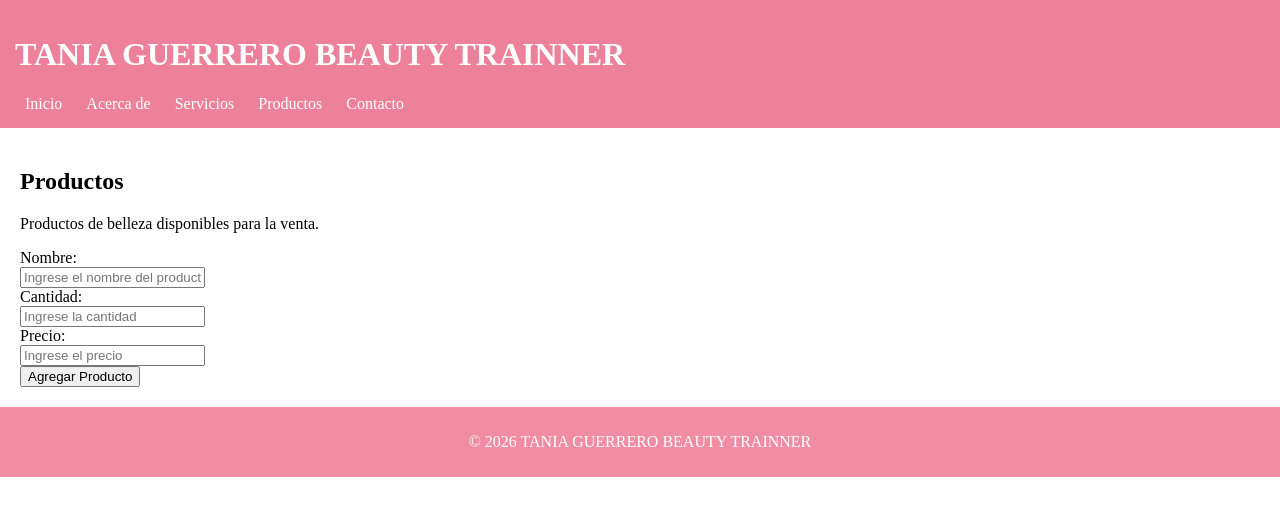
After one commit to tpguerrero28/PROYECTO-TANIAGUERREROBEAUTYTRAINNER, a Flask app: template templates/producto_form.html in a window 1280 px wide. The commit adds this page. Shown: the top 516 px of the page. Run offline with Flask 3, Linux system fonts and the light colour scheme; the template is opened without the code that fills it, so the values that code supplies are empty; parts of the project's set-up code (start-up, migrations or seed data) failed here and were passed over.

Commit message:
Primer commit: estructura inicial del proyecto Flask

```diff
--- a/app.py
+++ b/app.py
@@ -1,18 +1,74 @@
-from flask import Flask, render_template
+from flask import Flask, render_template, url_for, request, redirect, flash
+from form import ProductoForm
+from models import Producto, Inventario
+from database import conectar_db, crear_tabla
 
 app = Flask(__name__)
+app.config['SECRET_KEY'] = 'clave-secreta'
+inventario = Inventario()
+crear_tabla()
 
 @app.route('/')
 def inicio():
-    return render_template('index.html')
+    return render_template('Inicio.html')
 
-@app.route('/reserva/<cliente>')
-def reserva(cliente):
-    return f'Bienvenida {cliente}, tu reserva fue registrada.'
+@app.route('/productos', methods=['GET', 'POST'])
+def productos():
+    form = ProductoForm()
+    if form.validate_on_submit():
+        nombre = form.nombre.data
+        cantidad = form.cantidad.data
+        precio = form.precio.data
 
-@app.route('/servicio/<nombre>')
-def servicio(nombre):
-    return f'Servicio: {nombre}'
+        # Guardar en SQLite
+        conn = conectar_db()
+        cursor = conn.cursor()
+        cursor.execute("INSERT INTO productos (nombre, cantidad, precio) VALUES (?, ?, ?)",
+                       (nombre, cantidad, precio))
+        conn.commit()
+        conn.close()
+        flash('Producto agregado con éxito!', 'success')
+        return redirect(url_for('productos'))
+
+    # Traer productos de SQLite
+    conn = conectar_db()
+    cursor = conn.cursor()
+    cursor.execute("SELECT * FROM productos")
+    productos_db = cursor.fetchall()
+    conn.close()
+    inventario.productos = {p[0]: Producto(*p) for p in productos_db}
+
+    return render_template('inventario.html', productos=inventario.mostrar_todos(), form=form)
+
+@app.route('/eliminar_producto/<int:id_producto>')
+def eliminar_producto(id_producto):
+    conn = conectar_db()
+    cursor = conn.cursor()
+    cursor.execute("DELETE FROM productos WHERE id=?", (id_producto,))
+    conn.commit()
+    conn.close()
+    flash('Producto eliminado!', 'warning')
+    return redirect(url_for('productos'))
+
+@app.route('/actualizar_producto/<int:id_producto>', methods=['GET', 'POST'])
+def actualizar_producto(id_producto):
+    conn = conectar_db()
+    cursor = conn.cursor()
+    if request.method == 'POST':
+        nombre = request.form['nombre']
+        cantidad = int(request.form['cantidad'])
+        precio = float(request.form['precio'])
+        cursor.execute("UPDATE productos SET nombre=?, cantidad=?, precio=? WHERE id=?",
+                       (nombre, cantidad, precio, id_producto))
+        conn.commit()
+        conn.close()
+        flash('Producto actualizado!', 'success')
+        return redirect(url_for('productos'))
+    else:
+        cursor.execute("SELECT * FROM productos WHERE id=?", (id_producto,))
+        producto = cursor.fetchone()
+        conn.close()
+        return render_template('actualizar_producto.html', producto=producto)
 
 if __name__ == '__main__':
     app.run(debug=True)
--- /dev/null
+++ b/static/style.css
@@ -0,0 +1,28 @@
+body {
+    font-family: 'Times New Roman', Times, serif, sans-serif;
+    margin: 0;
+    padding: 0;
+}
+
+header {
+    background-color: #ed809a;
+    color: white;
+    padding: 15px;
+}
+
+nav a {
+    color: white;
+    margin: 0 10px;
+    text-decoration: none;
+}
+
+main {
+    padding: 20px;
+}
+
+footer {
+    background-color: #f08ca3;
+    color: white;
+    text-align: center;
+    padding: 10px;
+}
--- a/templates/base.html
+++ b/templates/base.html
@@ -1,24 +1,33 @@
 <!DOCTYPE html>
-<html>
+<html lang="en">
 <head>
-    <title>TANIA GUERRERO BEAUTY TRAINNER</title>
+    <meta charset="UTF-8">
+    <meta name="viewport" content="width=device-width, initial-scale=1.0">
+     <title>{% block title %}TANIA GUERRERO BEAUTY TRAINNER{% endblock %}</title>
+    <link rel="stylesheet" href="{{ url_for('static', filename='css/style.css') }}">
 </head>
 <body>
-
+ <!-- Encabezado -->
 <header>
     <h1>TANIA GUERRERO BEAUTY TRAINNER</h1>
-    <nav>
-        <a href="/">Inicio</a>
-    </nav>
+        <nav>
+            <a href="{{ url_for('inicio') }}">Inicio</a>
+            <a href="{{ url_for('about') }}">Acerca de</a>
+            <a href="{{ url_for('servicios') }}">Servicios</a>
+            <a href="{{ url_for('productos') }}">Productos</a>
+            <a href="{{ url_for('contacto') }}">Contacto</a>
+        </nav>
 </header>
 
+  <!-- Contenido dinámico -->
 <main>
-    {% block content %}
-    {% endblock %}
+     {% block content %}
+     {% endblock %}
 </main>
 
+    <!-- Pie de página -->
 <footer>
-    <p>© 2026 Belleza</p>
+   <p>&copy; 2026 TANIA GUERRERO BEAUTY TRAINNER</p>
 </footer>
 
 </body>
--- a/templates/index.html
+++ b/templates/inicio.html
@@ -1,4 +1,5 @@
 {% extends "base.html" %}
+{% block title%} Pàgina de inicio {%endblock%}
 
 {% block content %}
 <h2>Bienvenida a TANIA GUERRERO BEAUTY TRAINNER</h2>
--- /dev/null
+++ b/templates/producto_form.html
@@ -0,0 +1,31 @@
+{% extends "base.html" %}
+{% block title %}Productos{% endblock %}
+
+{% block content %}
+<h2>Productos</h2>
+<p>Productos de belleza disponibles para la venta.</p>
+
+<form action="{{ url_for('agregar_producto') }}" method="POST">
+     {{ form.hidden_tag() }}  {# Si usas Flask-WTF para CSRF #}
+
+    <div>
+        <label for="nombre">Nombre:</label><br>
+        <input type="text" id="nombre" name="nombre" placeholder="Ingrese el nombre del producto" required>
+    </div>
+
+    <div>
+        <label for="cantidad">Cantidad:</label><br>
+        <input type="number" id="cantidad" name="cantidad" placeholder="Ingrese la cantidad" min="1" required>
+    </div>
+
+    <div>
+        <label for="precio">Precio:</label><br>
+        <input type="number" id="precio" name="precio" placeholder="Ingrese el precio" step="0.01" min="0" required>
+    </div>
+
+    <div>
+        <button type="submit">Agregar Producto</button>
+    </div>
+</form>
+
+{% endblock %}
```
Also changed, not shown: database.py (added, +18 -0 lines), form.py (added, +11 -0 lines), models.py (added, +34 -0 lines), templates/about.html (added, +8 -0 lines), templates/contacto.html (added, +7 -0 lines), templates/reserva.html (added, +7 -0 lines), templates/servicio_detalle.html (added, +7 -0 lines), templates/servicios.html (added, +14 -0 lines).
